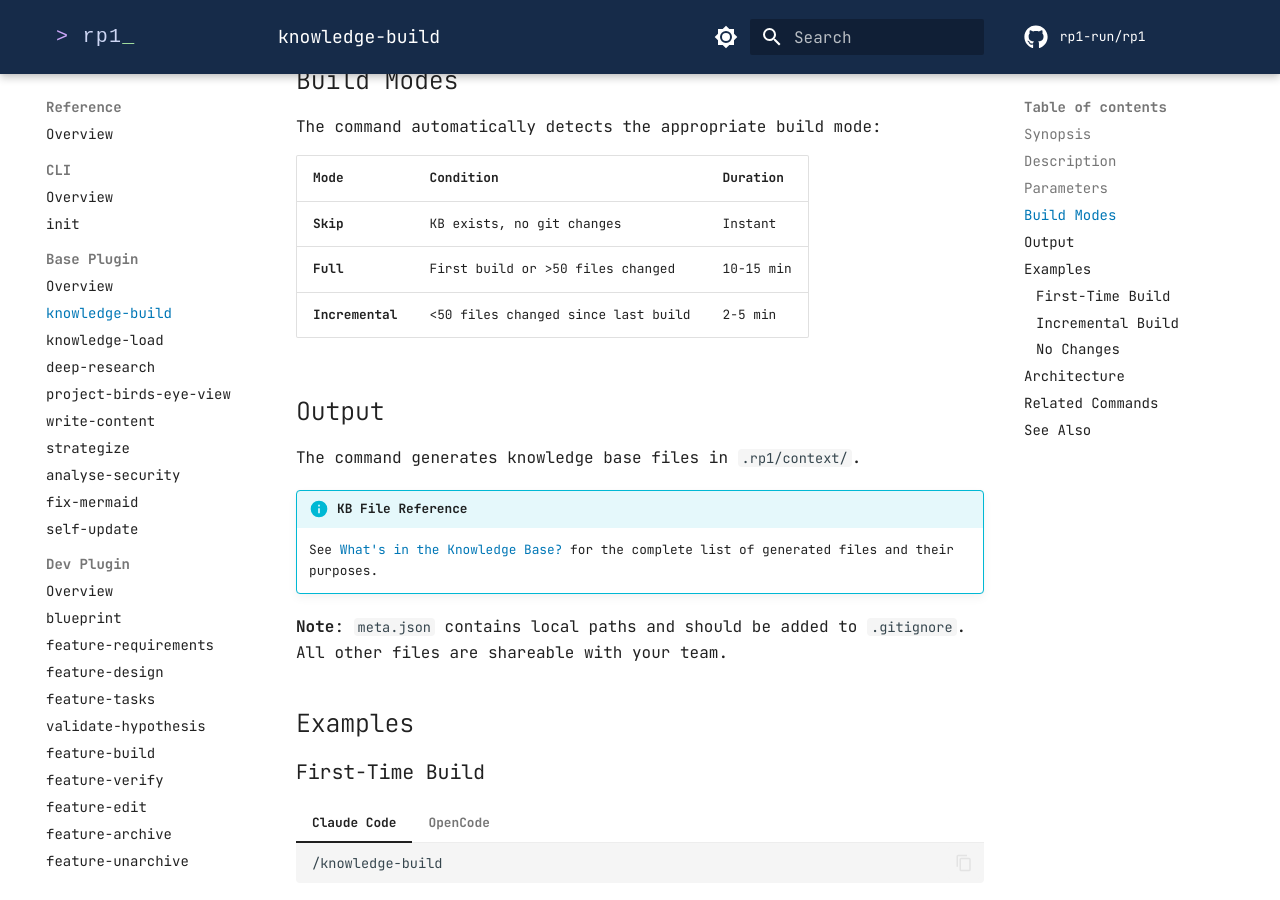
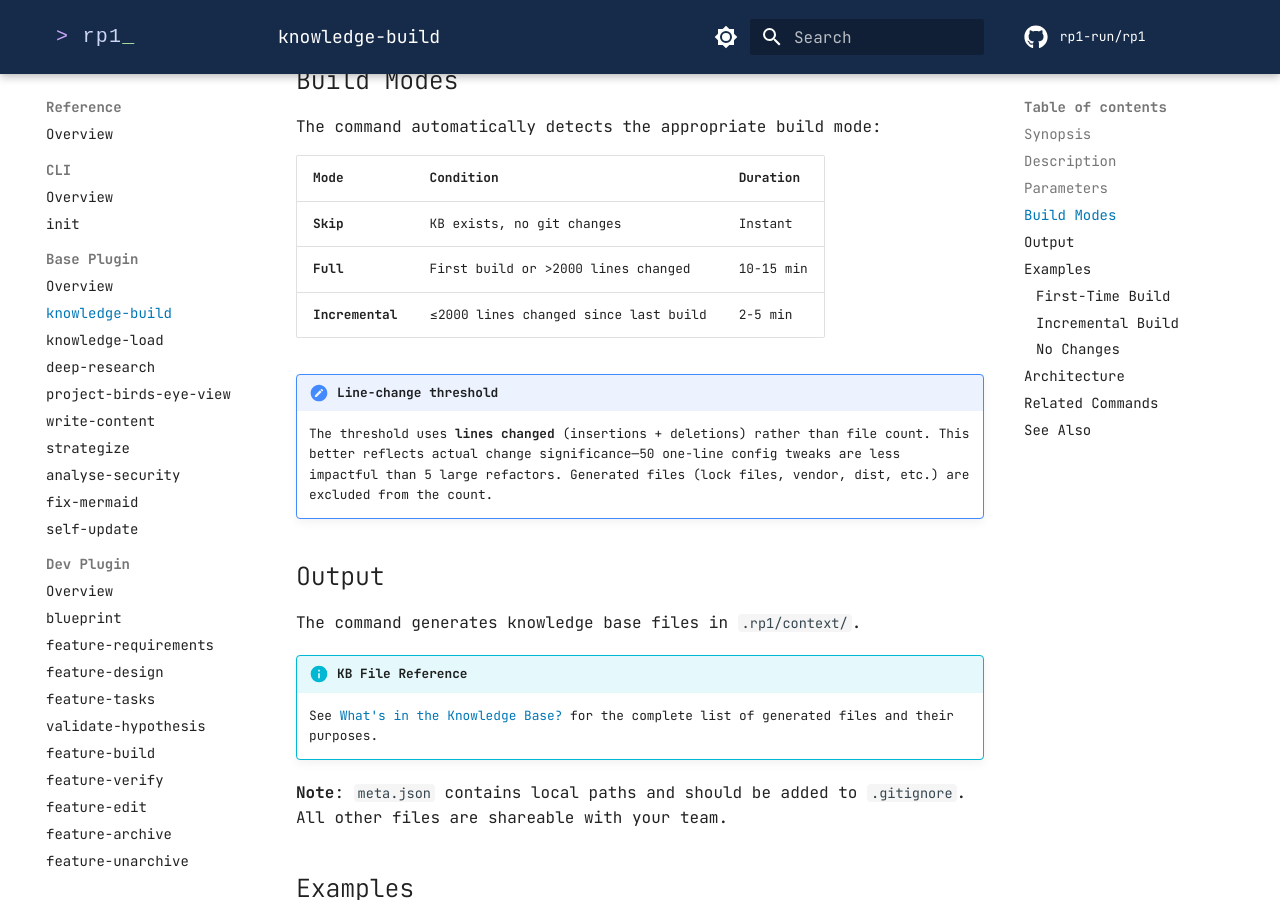
Before and after one commit to rp1-run/rp1, an MkDocs documentation site: the page built from docs/reference/base/knowledge-build.md, in a window 1280 px wide and 900 px high, scrolled down 1113 px. Built offline with MkDocs 1.6.1 and Material for MkDocs 9.7.7, drawn with Linux system fonts in a browser that asks for light colours; comment, search, counter and statistics services are not loaded.

Commit message:
fix(base): use line-change threshold for incremental knowledge-build
Replaces the 50-file count threshold with ~2000 line-change threshold
for determining incremental vs full KB rebuilds. File count is a poor
heuristic—50 one-line changes are insignificant while 5 large refactors
are significant.

Changes:
- Calculate lines changed via git diff --stat
- Exclude generated files (locks, vendor, dist, build, minified, etc.)
- Update documentation to reflect new threshold

Closes #125

🤖 Generated with [Claude Code](https://claude.com/claude-code)

Co-Authored-By: Claude <noreply@anthropic.com>

```diff
--- a/docs/reference/base/knowledge-build.md
+++ b/docs/reference/base/knowledge-build.md
@@ -43,8 +43,11 @@ The command automatically detects the appropriate build mode:
 | Mode | Condition | Duration |
 |------|-----------|----------|
 | **Skip** | KB exists, no git changes | Instant |
-| **Full** | First build or >50 files changed | 10-15 min |
-| **Incremental** | <50 files changed since last build | 2-5 min |
+| **Full** | First build or >2000 lines changed | 10-15 min |
+| **Incremental** | ≤2000 lines changed since last build | 2-5 min |
+
+!!! note "Line-change threshold"
+    The threshold uses **lines changed** (insertions + deletions) rather than file count. This better reflects actual change significance—50 one-line config tweaks are less impactful than 5 large refactors. Generated files (lock files, vendor, dist, etc.) are excluded from the count.
 
 ## Output
 
```
Also changed, not shown: plugins/base/commands/knowledge-build.md (+22 -8 lines).
